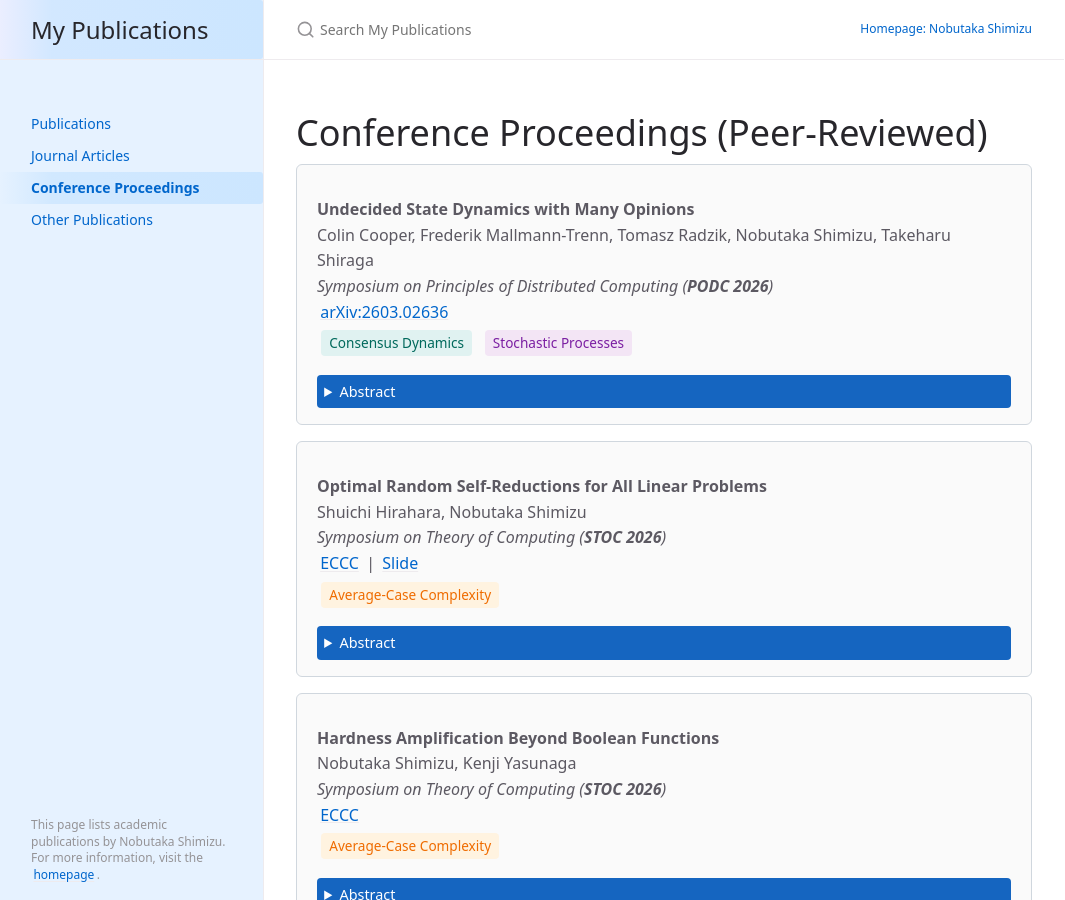
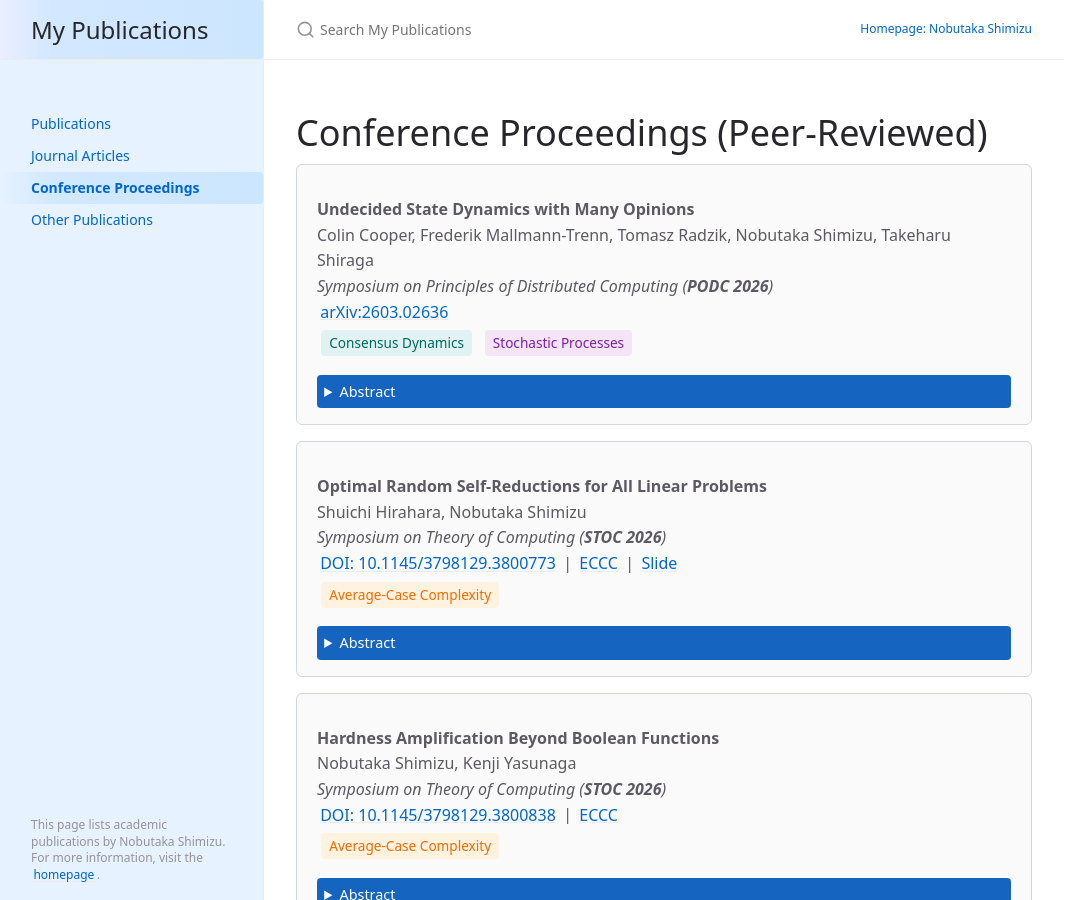
Before and after one commit to NobutakaShimizu/mypapers, a Jekyll site: the page built from docs/conference.md, in a window 1280 px wide and 900 px high. Shown: the whole window, without its empty margins (0-1065 px from the left). Built offline with Jekyll 4.4.1, drawn with Linux system fonts in a browser that asks for light colours; cached includes are drawn as plain includes.

Commit message:
add doi to STOC26 papers

```diff
--- a/docs/conference.md
+++ b/docs/conference.md
@@ -26,6 +26,7 @@ nav_order: 3
 <div class="paper" markdown="1">**Optimal Random Self-Reductions for All Linear Problems**<br>
   Shuichi Hirahara, Nobutaka Shimizu<br>
   *Symposium on Theory of Computing (**STOC 2026**)*<br>
+  [DOI: 10.1145/3798129.3800773](https://dl.acm.org/doi/10.1145/3798129.3800773) |
   [ECCC](https://eccc.weizmann.ac.il/report/2026/048/) | [Slide](https://nobutakashimizu.github.io/STOC26_linear/1) <br>
   <span class="paper-tag complexity">Average-Case Complexity</span>
   <details class="paper-abstract"><summary>Abstract</summary>
@@ -61,6 +62,7 @@ nav_order: 3
 <div class="paper" markdown="1">**Hardness Amplification Beyond Boolean Functions**<br>
   Nobutaka Shimizu, Kenji Yasunaga<br>
   *Symposium on Theory of Computing (**STOC 2026**)*<br>
+  [DOI: 10.1145/3798129.3800838](https://dl.acm.org/doi/10.1145/3798129.3800838) |
   [ECCC](https://eccc.weizmann.ac.il/report/2026/038/) <br>
   <span class="paper-tag complexity">Average-Case Complexity</span>
   <details class="paper-abstract"><summary>Abstract</summary>
```
